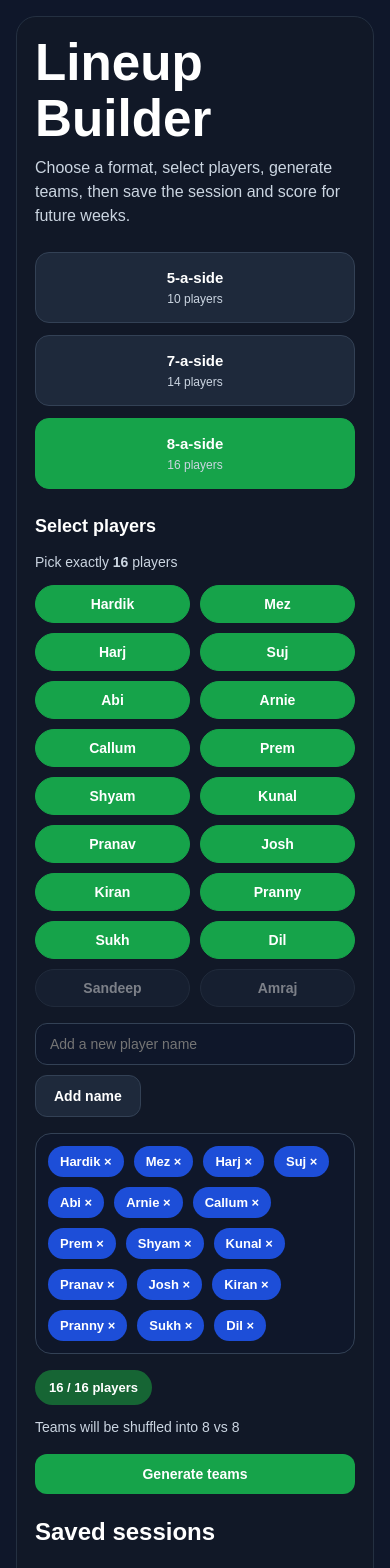
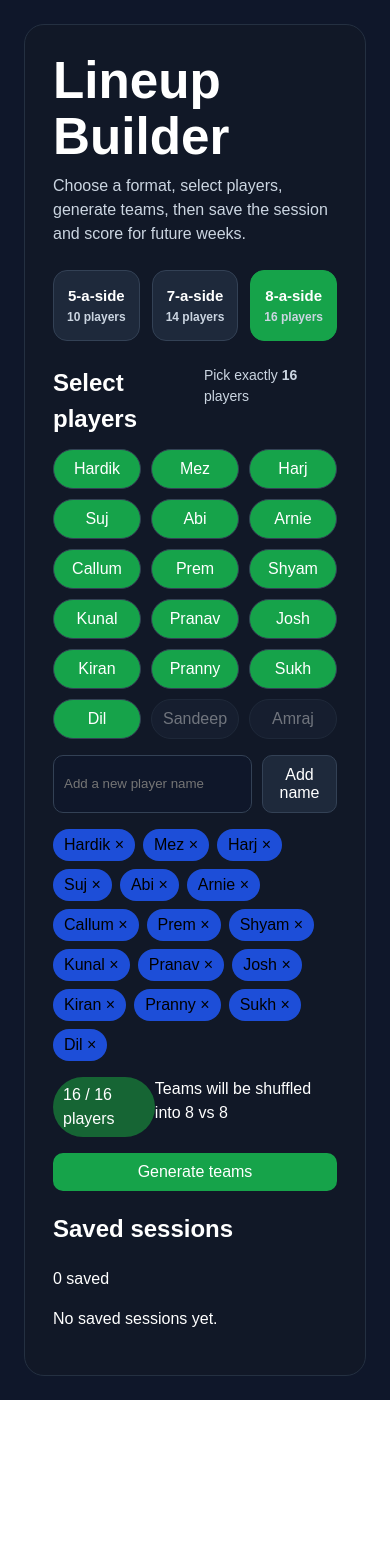
Before and after one commit to hladva27/lineup8s, a React (Vite) app: page / in a window 390 px wide. Shown: the top 1568 px of the page. After the commit the page ends 1400 px from the top, so only its background shows below. Built offline with nearby package versions, Linux system fonts and the light colour scheme.

Commit message:
Update App.css

```diff
--- a/src/App.css
+++ b/src/App.css
@@ -16,6 +16,8 @@ body {
   min-height: 100vh;
   color: white;
 }
+
+/* ================= SETUP PAGE ================= */
 
 .setup-page,
 .pitch-page {
@@ -49,6 +51,8 @@ body {
   color: #cbd5e1;
 }
 
+/* ================= FORMAT BUTTONS ================= */
+
 .format-row {
   display: grid;
   grid-template-columns: repeat(3, 1fr);
@@ -71,7 +75,6 @@ body {
   display: block;
   margin-top: 6px;
   font-size: 12px;
-  font-weight: 400;
   color: #cbd5e1;
 }
 
@@ -80,27 +83,26 @@ body {
   border-color: #16a34a;
 }
 
+/* ================= PLAYER SELECTION ================= */
+
 .names-header {
   display: flex;
   justify-content: space-between;
-  align-items: end;
-  gap: 12px;
   margin-bottom: 12px;
 }
 
 .names-header h2 {
   margin: 0;
-  font-size: 18px;
 }
 
 .names-header span {
+  color: #cbd5e1;
   font-size: 14px;
-  color: #cbd5e1;
 }
 
 .regular-players-grid {
   display: grid;
-  grid-template-columns: repeat(3, minmax(0, 1fr));
+  grid-template-columns: repeat(3, 1fr);
   gap: 10px;
   margin-bottom: 16px;
 }
@@ -110,99 +112,78 @@ body {
   background: #1e293b;
   color: white;
   border-radius: 999px;
-  padding: 10px 14px;
+  padding: 10px;
   cursor: pointer;
-  font-size: 14px;
-  font-weight: 600;
 }
 
 .player-chip.selected {
   background: #16a34a;
-  border-color: #16a34a;
 }
 
 .player-chip:disabled {
-  opacity: 0.45;
-  cursor: not-allowed;
+  opacity: 0.4;
 }
+
+/* ================= CUSTOM NAME ================= */
 
 .custom-name-row {
   display: flex;
   gap: 10px;
   margin-bottom: 16px;
-  flex-wrap: wrap;
 }
 
 .custom-name-input {
   flex: 1;
-  min-width: 220px;
-  border-radius: 12px;
+  border-radius: 10px;
   border: 1px solid #334155;
   background: #0f172a;
   color: white;
-  padding: 12px 14px;
-  font-size: 14px;
+  padding: 10px;
 }
+
+/* ================= SELECTED PLAYERS ================= */
 
 .selected-names-box {
   display: flex;
   flex-wrap: wrap;
-  gap: 10px;
-  min-height: 52px;
-  padding: 12px;
-  border-radius: 16px;
-  border: 1px solid #334155;
-  background: #0f172a;
+  gap: 8px;
   margin-bottom: 16px;
 }
 
 .selected-name-tag {
-  border: none;
+  background: #1d4ed8;
   border-radius: 999px;
-  background: #1d4ed8;
-  color: white;
-  padding: 8px 12px;
-  font-size: 13px;
-  font-weight: 700;
+  padding: 6px 10px;
   cursor: pointer;
 }
+
+/* ================= STATUS ================= */
 
 .status-row {
   display: flex;
   justify-content: space-between;
-  align-items: center;
-  gap: 12px;
-  margin: 16px 0;
-  flex-wrap: wrap;
-}
-
-.status-pill {
-  border-radius: 999px;
-  padding: 8px 14px;
-  font-size: 13px;
-  font-weight: 700;
+  margin-bottom: 16px;
 }
 
 .status-pill.ok {
   background: #166534;
+  padding: 6px 10px;
+  border-radius: 999px;
 }
 
 .status-pill.warn {
   background: #92400e;
+  padding: 6px 10px;
+  border-radius: 999px;
 }
 
-.status-hint {
-  color: #cbd5e1;
-  font-size: 14px;
-}
+/* ================= BUTTONS ================= */
 
 .primary-button,
 .secondary-button {
   border: none;
-  border-radius: 12px;
-  padding: 12px 18px;
-  font-size: 14px;
-  font-weight: 700;
+  border-radius: 10px;
+  padding: 10px 14px;
   cursor: pointer;
 }
 
@@ -212,39 +193,30 @@ body {
   width: 100%;
 }
 
-.primary-button:disabled {
-  opacity: 0.5;
-  cursor: not-allowed;
-}
-
 .secondary-button {
   background: #1e293b;
   color: white;
   border: 1px solid #334155;
 }
 
+/* ================= TOPBAR ================= */
+
 .topbar {
-  max-width: 1200px;
-  margin: 0 auto 20px;
   display: flex;
   justify-content: space-between;
-  gap: 20px;
-  align-items: center;
+  margin-bottom: 20px;
   flex-wrap: wrap;
 }
 
 .topbar-actions {
   display: flex;
-  gap: 10px;
-  align-items: center;
+  gap: 8px;
   flex-wrap: wrap;
 }
 
 .team-count {
+  padding: 6px 10px;
   border-radius: 999px;
-  padding: 8px 14px;
-  font-size: 13px;
-  font-weight: 700;
 }
 
 .red-count {
@@ -253,8 +225,10 @@ body {
 
 .white-count {
   background: white;
-  color: #111827;
+  color: black;
 }
+
+/* ================= PITCH ================= */
 
 .vertical-pitch {
   width: 100%;
@@ -270,18 +244,16 @@ body {
 
 .halfway-line {
   position: absolute;
-  left: 0;
   top: 50%;
+  width: 100%;
   height: 4px;
-  width: 100%;
   background: white;
-  transform: translateY(-50%);
 }
 
 .center-circle {
   position: absolute;
+  top: 50%;
   left: 50%;
-  top: 50%;
   width: 130px;
   height: 130px;
   border: 4px solid white;
@@ -291,8 +263,8 @@ body {
 
 .center-spot {
   position: absolute;
+  top: 50%;
   left: 50%;
-  top: 50%;
   width: 10px;
   height: 10px;
   background: white;
@@ -300,13 +272,20 @@ body {
   transform: translate(-50%, -50%);
 }
 
-.penalty-box {
+/* ================= GOALS ================= */
+
+.penalty-box,
+.goal-box,
+.goal {
   position: absolute;
   left: 50%;
+  transform: translateX(-50%);
+}
+
+.penalty-box {
   width: 280px;
   height: 130px;
   border: 4px solid white;
-  transform: translateX(-50%);
 }
 
 .top-box {
@@ -320,12 +299,9 @@ body {
 }
 
 .goal-box {
-  position: absolute;
-  left: 50%;
   width: 125px;
   height: 60px;
   border: 4px solid white;
-  transform: translateX(-50%);
 }
 
 .top-goal-box {
@@ -339,12 +315,9 @@ body {
 }
 
 .goal {
-  position: absolute;
-  left: 50%;
-  width: 72px;
+  width: 70px;
   height: 10px;
   background: white;
-  transform: translateX(-50%);
 }
 
 .top-goal {
@@ -355,69 +328,83 @@ body {
   bottom: 0;
 }
 
+/* ================= PLAYERS ================= */
+
 .player-marker {
   position: absolute;
   width: 58px;
   height: 58px;
   border-radius: 50%;
-  cursor: grab;
   display: flex;
   align-items: center;
   justify-content: center;
-  padding: 6px;
+  font-size: 10px;
   text-align: center;
-  font-size: 10px;
-  font-weight: 700;
-  user-select: none;
   transform: translate(-50%, -50%);
 }
 
-.player-marker span {
-  line-height: 1.1;
-}
-
 .player-marker.red {
-  background: #dc2626;
-  color: white;
-  border: 2px solid #991b1b;
+  background: red;
 }
 
 .player-marker.white {
   background: white;
-  color: #111827;
-  border: 2px solid #9ca3af;
+  color: black;
 }
 
-@media (max-width: 640px) {
-  .setup-page,
-  .pitch-page {
-    padding: 16px;
+/* ================= SESSION BAR ================= */
+
+.session-bar {
+  display: flex;
+  gap: 10px;
+  margin-bottom: 16px;
+  flex-wrap: wrap;
 }
 
-  .setup-card {
-    padding: 18px;
+.session-input {
+  flex: 1;
+  padding: 10px;
+  border-radius: 10px;
 }
 
-  .format-row {
-    grid-template-columns: 1fr;
+.score-box {
+  display: flex;
+  gap: 6px;
+  align-items: center;
 }
 
-  .names-header {
-    flex-direction: column;
-    align-items: start;
+.score-box input {
+  width: 60px;
 }
 
-  .regular-players-grid {
-    grid-template-columns: repeat(2, minmax(0, 1fr));
+.score-dash {
+  font-size: 20px;
 }
 
-  .vertical-pitch {
-    height: 720px;
+/* ================= HISTORY ================= */
+
+.history-panel {
+  margin-top: 20px;
 }
 
-  .player-marker {
-    width: 52px;
-    height: 52px;
-    font-size: 9px;
+.history-card {
+  background: #0f172a;
+  padding: 10px;
+  border-radius: 10px;
+  margin-bottom: 10px;
+  display: flex;
+  justify-content: space-between;
 }
+
+.history-actions {
+  display: flex;
+  gap: 6px;
 }
+
+.small-button {
+  padding: 6px 10px;
+}
+
+.danger-button {
+  background: red;
+}
```
Lines whose indentation alone changed are shown as unchanged.
